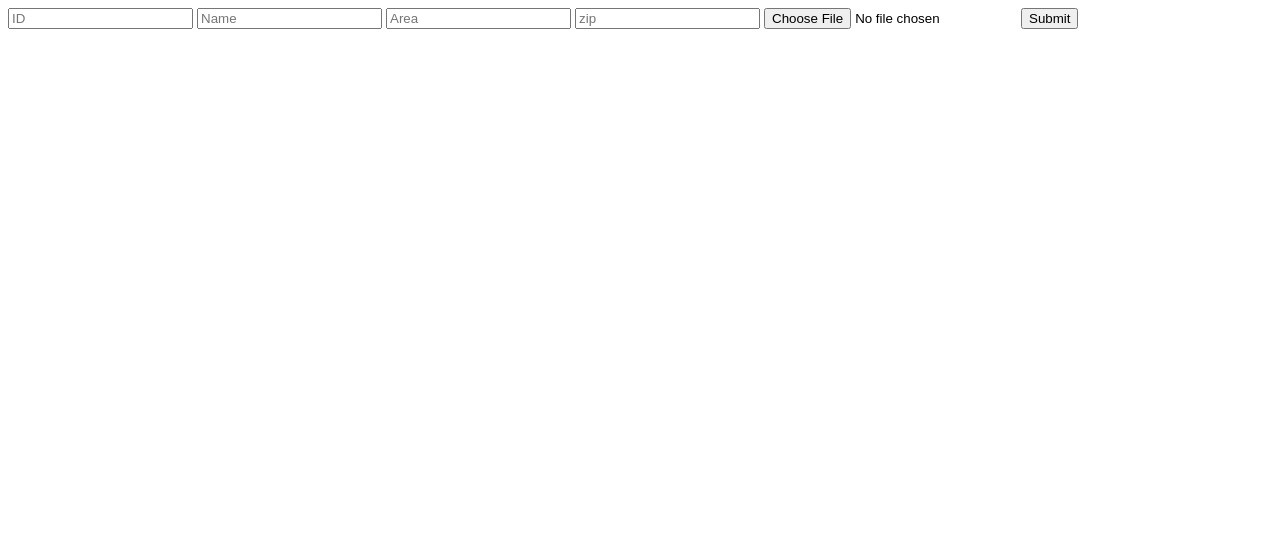
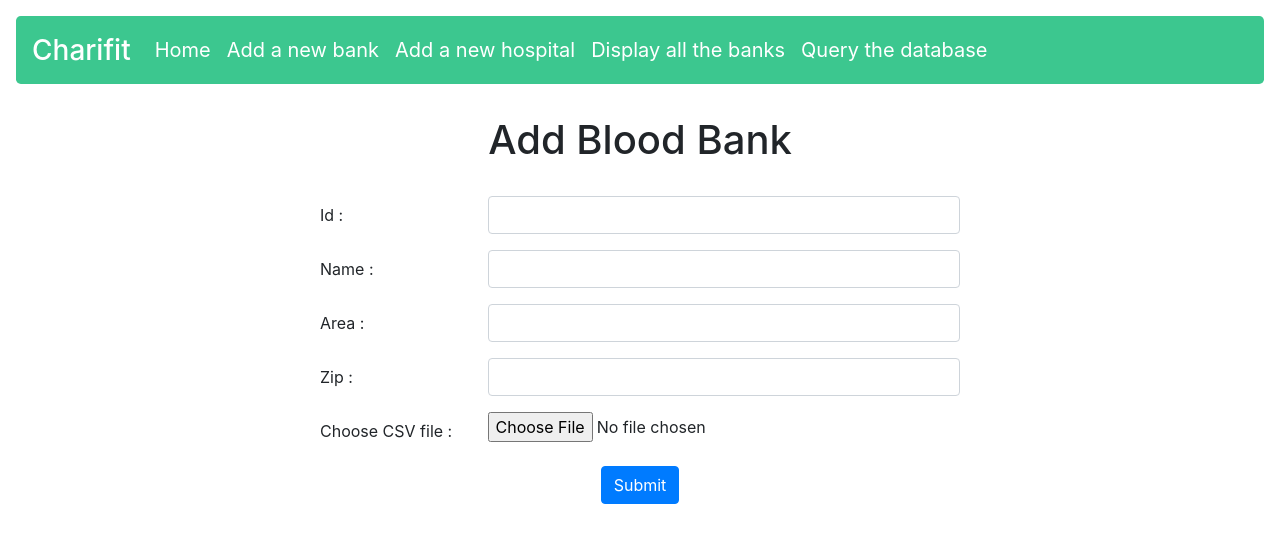
Before and after one commit to RishabhAttri/ProjectBloodBank, a website: page public/AddCamp/index.html in a window 1280 px wide. Drawn offline with nearby package versions, Linux system fonts and the light colour scheme.

Commit message:
Update index.html

```diff
--- a/public/AddCamp/index.html
+++ b/public/AddCamp/index.html
@@ -3,19 +3,91 @@
 <head>
     <meta charset="UTF-8">
     <meta name="viewport" content="width=device-width, initial-scale=1.0">
+    <title>Index</title>
     <script src="https://ajax.googleapis.com/ajax/libs/jquery/3.4.1/jquery.min.js"></script>
     <script type="text/javascript" src="app.js"></script>
     <script src="https://cdnjs.cloudflare.com/ajax/libs/PapaParse/5.1.0/papaparse.min.js"></script>
+    <link rel="stylesheet" type="text/css" href="/stylesheet.css">
+    <link rel="stylesheet" href="https://stackpath.bootstrapcdn.com/bootstrap/4.4.1/css/bootstrap.min.css" integrity="sha384-Vkoo8x4CGsO3+Hhxv8T/Q5PaXtkKtu6ug5TOeNV6gBiFeWPGFN9MuhOf23Q9Ifjh" crossorigin="anonymous">
+    <!-- <script src="https://code.jquery.com/jquery-3.4.1.slim.min.js" integrity="sha384-J6qa4849blE2+poT4WnyKhv5vZF5SrPo0iEjwBvKU7imGFAV0wwj1yYfoRSJoZ+n" crossorigin="anonymous"></script> -->
+    <script src="https://stackpath.bootstrapcdn.com/bootstrap/4.4.1/js/bootstrap.min.js" integrity="sha384-wfSDF2E50Y2D1uUdj0O3uMBJnjuUD4Ih7YwaYd1iqfktj0Uod8GCExl3Og8ifwB6" crossorigin="anonymous"></script>
 
-    <title>Index</title>
 </head>
 <body>
-    <input id="ID" type="text" placeholder="ID">
+
+    <nav class="navbar navbar-expand-lg navbar-dark rounded-lg" id="navbarchange" style="background-color: #3CC78F;">
+        <a class="navbar-brand" href="#">Charifit</a>
+        <button class="navbar-toggler" type="button" data-toggle="collapse" data-target="#navbarSupportedContent" aria-controls="navbarSupportedContent" aria-expanded="false" aria-label="Toggle navigation">
+          <span class="navbar-toggler-icon"></span>
+        </button>
+
+        <div class="collapse navbar-collapse" id="navbarSupportedContent">
+          <ul class="navbar-nav mr-auto">
+            <li class="nav-item active">
+              <a class="nav-link" href="/">Home</span></a>
+            </li>
+            <li class="nav-item">
+                <a class="nav-link" href='/AddCamp/index.html'>Add a new bank</a>
+            </li>
+            <li class="nav-item">
+                <a class="nav-link" href='/AddHospital/index.html'>Add a new hospital</a>
+            </li>
+            <li class="nav-item">
+                <a class="nav-link" href='/Display/index.html'>Display all the banks</a>
+            </li>
+            <li class="nav-item">
+                <a class="nav-link" href='/Query/index.html'>Query the database</a>
+            </li>
+          </ul>
+        </div>
+    </nav>
+
+    <div class="text-center " id="formstyling">
+        <h1>Add Blood Bank</h1>
+        <br>
+        <form>
+            <div class="form-group row text-left">
+                <label for="ID" class="col-sm-4 col-md-3 col-form-label">Id : </label>
+                <div class="col-sm-8 col-md-9">
+                    <input type="text" class="form-control" id="ID">
+                </div>
+            </div>
+            <div class="form-group row text-left">
+                <label for="Name" class="col-sm-4 col-md-3 col-form-label">Name : </label>
+                <div class="col-sm-8 col-md-9">
+                    <input type="text" class="form-control" id="Name">
+                </div>
+            </div>
+            <div class="form-group row text-left">
+                <label for="Area" class="col-sm-4 col-md-3 col-form-label">Area : </label>
+                <div class="col-sm-8 col-md-9">
+                    <input type="text" class="form-control" id="Area">
+                </div>
+            </div>
+            <div class="form-group row text-left">
+                <label for="zipCode" class="col-sm-4 col-md-3 col-form-label">Zip : </label>
+                <div class="col-sm-8 col-md-9">
+                    <input type="text" class="form-control" id="zipCode">
+                </div>
+            </div>
+            <div class="form-group row text-left">
+                <label for="files" class="col-sm-4 col-md-3 col-form-label">Choose CSV file : </label>
+                <div class="col-sm-8 col-md-9">
+                    <input type="file"  id="files">
+                </div>
+            </div>
+            <input type="submit" class="btn btn-primary" id="btnSubmit">
+        </form>
+    </div>
+
+
+    <!-- <input id="ID" type="text" placeholder="ID">
     <input id="Name" type="text" placeholder="Name">
     <input id="Area" type="text" placeholder="Area">
     <input id="zipCode" type="text" placeholder="zip">
     <input type="file" id="files">
-    <input type="submit" id="btnSubmit">
+    <input type="submit" id="btnSubmit"> -->
+
     <div id="parsed_csv_list"></div>
 </body>
 </html>
```
